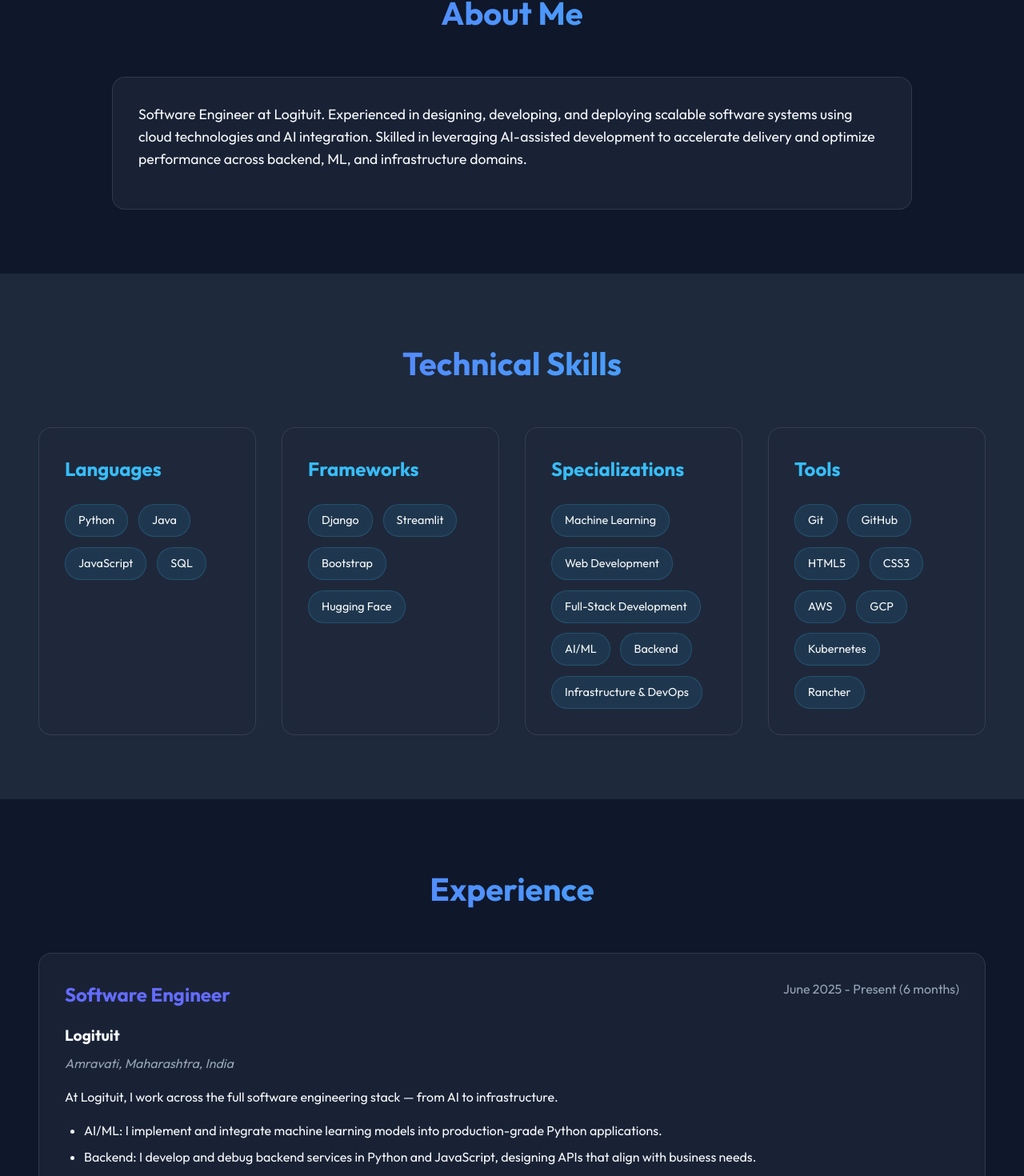
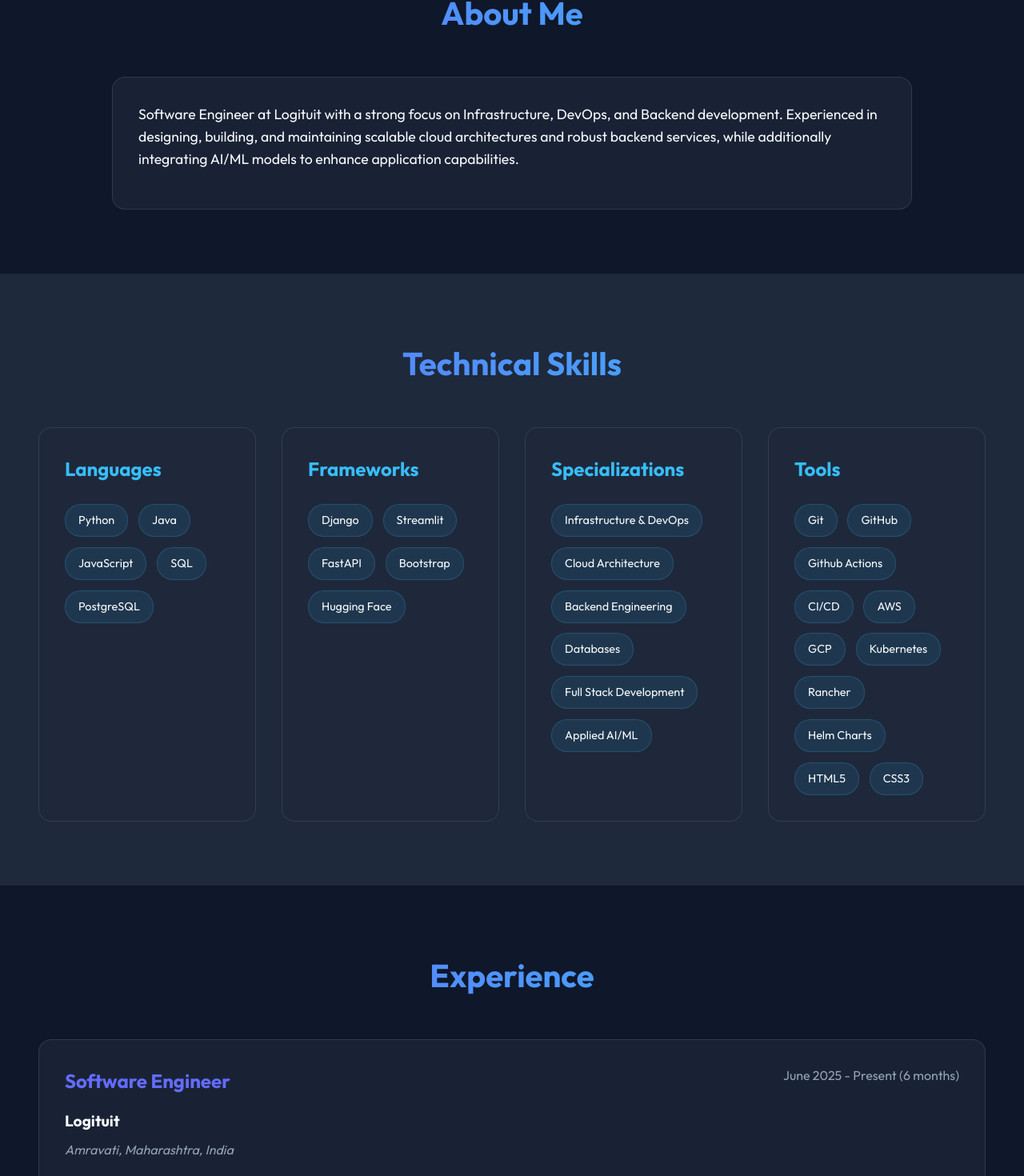
Before and after one commit to JagrutThakare/JagrutThakare.github.io, a React (Vite) app: page / in a window 1280 px wide. Shown: the part 896-2366 px from the top of the page at 80% size. Built offline with nearby package versions, Linux system fonts and the light colour scheme.

Commit message:
feat: Add initial portfolio data including personal information, social links, projects, skills, experience, education, and certifications.

```diff
--- a/src/data/portfolioData.js
+++ b/src/data/portfolioData.js
@@ -6,7 +6,7 @@ export const portfolioData = {
         resumeUrl: "/Resume.pdf",
         logo: "/images/light.png",
         favicon: "/images/light2.png",
-        summary: `Software Engineer at Logituit. Experienced in designing, developing, and deploying scalable software systems using cloud technologies and AI integration. Skilled in leveraging AI-assisted development to accelerate delivery and optimize performance across backend, ML, and infrastructure domains.`
+        summary: `Software Engineer at Logituit with a strong focus on Infrastructure, DevOps, and Backend development. Experienced in designing, building, and maintaining scalable cloud architectures and robust backend services, while additionally integrating AI/ML models to enhance application capabilities.`
     },
     socialLinks: {
         github: "https://github.com/JagrutThakare",
@@ -14,6 +14,14 @@ export const portfolioData = {
         codechef: "https://www.codechef.com/users/jagrut123"
     },
     projects: [
+        {
+            title: "S3 Bucket Manager",
+            description: "A Streamlit-based web application to browse, upload, and download files from S3-compatible storage services.",
+            technologies: ["Python", "Streamlit", "AWS S3"],
+            repo: "https://github.com/JagrutThakare/S3_Bucket_Manager",
+            demo: "",
+            category: "Infrastructure"
+        },
         {
             title: "Task Management System",
             description: "A Django-based task management system",
@@ -26,7 +34,7 @@ export const portfolioData = {
             title: "Hybrid Detection System",
             description: "A machine learning project using Streamlit for hybrid detection",
             technologies: ["Python", "Streamlit", "Machine Learning"],
-            repo: "",
+            repo: "https://github.com/JagrutThakare/Final-Year-Project",
             demo: "https://hybriddetectionsystem.streamlit.app",
             category: "Python"
         },
@@ -34,7 +42,7 @@ export const portfolioData = {
             title: "Supervised & Unsupervised Machine Learning",
             description: "Exploring various machine learning techniques",
             technologies: ["Python", "Streamlit", "Machine Learning"],
-            repo: "",
+            repo: "https://github.com/JagrutThakare/Intership-Sparks",
             demo: "https://machinelearning103.streamlit.app",
             category: "Python"
         },
@@ -58,7 +66,7 @@ export const portfolioData = {
             title: "Dragon Repeller RPG",
             description: "A browser-based RPG game",
             technologies: ["JavaScript", "HTML", "CSS"],
-            repo: "",
+            repo: "https://github.com/JagrutThakare/DragonRepellerRPG",
             demo: "https://jagrutthakare.github.io/DragonRepellerRPG",
             category: "JavaScript"
         },
@@ -66,7 +74,7 @@ export const portfolioData = {
             title: "Palindrome Checker",
             description: "A tool to check if a string is a palindrome",
             technologies: ["JavaScript", "HTML", "CSS"],
-            repo: "",
+            repo: "https://github.com/JagrutThakare/palindromechecker",
             demo: "https://jagrutthakare.github.io/palindromechecker",
             category: "JavaScript"
         },
@@ -74,16 +82,16 @@ export const portfolioData = {
             title: "Roman Numeral Converter",
             description: "Convert numbers to Roman numerals easily",
             technologies: ["JavaScript", "HTML", "CSS"],
-            repo: "",
+            repo: "https://github.com/JagrutThakare/romanNumeralConverter",
             demo: "https://jagrutthakare.github.io/romanNumeralConverter",
             category: "JavaScript"
         }
     ],
     skills: {
-        languages: ["Python", "Java", "JavaScript", "SQL"],
-        frameworks: ["Django", "Streamlit", "Bootstrap", "Hugging Face"],
-        specializations: ["Machine Learning", "Web Development", "Full-Stack Development", "AI/ML", "Backend", "Infrastructure & DevOps"],
-        tools: ["Git", "GitHub", "HTML5", "CSS3", "AWS", "GCP", "Kubernetes", "Rancher"]
+        languages: ["Python", "Java", "JavaScript", "SQL", "PostgreSQL"],
+        frameworks: ["Django", "Streamlit", "FastAPI", "Bootstrap", "Hugging Face"],
+        specializations: ["Infrastructure & DevOps", "Cloud Architecture", "Backend Engineering", "Databases", "Full Stack Development", "Applied AI/ML"],
+        tools: ["Git", "GitHub", "Github Actions", "CI/CD", "AWS", "GCP", "Kubernetes", "Rancher", "Helm Charts", "HTML5", "CSS3"]
     },
     experience: [
         {
@@ -91,11 +99,11 @@ export const portfolioData = {
             role: "Software Engineer",
             duration: "June 2025 - Present (6 months)",
             location: "Amravati, Maharashtra, India",
-            description: "At Logituit, I work across the full software engineering stack — from AI to infrastructure.",
+            description: "At Logituit, I work across the full software engineering stack, focusing primarily on scalable infrastructure, robust backend systems, and AI integration.",
             points: [
-                "AI/ML: I implement and integrate machine learning models into production-grade Python applications.",
+                "Infrastructure & DevOps: I build, deploy, and maintain scalable applications on Google Cloud and Rancher, managing Kubernetes clusters for reliability and performance.",
                 "Backend: I develop and debug backend services in Python and JavaScript, designing APIs that align with business needs.",
-                "Infrastructure & DevOps: I build, deploy, and maintain scalable applications on Google Cloud and Rancher, managing Kubernetes clusters for reliability and performance."
+                "AI/ML: I implement and integrate machine learning models into production-grade Python applications."
             ]
         },
         {
@@ -103,7 +111,7 @@ export const portfolioData = {
             role: "Software Engineer Trainee",
             duration: "January 2025 - April 2025 (4 months)",
             location: "Amravati, Maharashtra, India",
-            description: "Completed foundational training with Python and a Django-based Task Management System deployed on AWS. Subsequently contributed to a real-world AI project, developing multiple Hugging Face Spaces for image generation, inpainting, and object removal using models like Stable Diffusion, LaMa, and SDXL."
+            description: "Completed foundational training focusing on backend development with Python and Django, resulting in a Task Management System deployed on AWS. Also gained exposure to AI by contributing to real-world projects, assisting with the integration of image processing models."
         },
         {
             company: "The Sparks Foundation",
@@ -129,12 +137,12 @@ export const portfolioData = {
     ],
     certifications: [
         {
-            title: "Supervised Machine Learning: Regression and Classification",
-            link: "https://coursera.org/share/1c47ea0037e1f5d4d9a854369d3504a6"
+            title: "Alpha (DSA with Java)",
+            link: "https://www.linkedin.com/in/jagrutthakare/overlay/Certifications/1963440527/treasury/?profileId=ACoAADaDHKQBysFgA6fu7IyxVamMa51s6XammrE"
         },
         {
-            title: "Advanced Learning Algorithms",
-            link: "https://coursera.org/share/1510aaecf0419249e7666580295be0e3"
+            title: "TCS NQT IT",
+            link: "https://www.linkedin.com/in/jagrutthakare/overlay/Certifications/958324316/treasury/?profileId=ACoAADaDHKQBysFgA6fu7IyxVamMa51s6XammrE"
         },
         {
             title: "Typing certificate",
@@ -149,12 +157,12 @@ export const portfolioData = {
             link: "https://www.freecodecamp.org/certification/fcce2d8f853-d508-4561-9422-6a680df56da8/responsive-web-design"
         },
         {
-            title: "Alpha (DSA with Java)",
-            link: "https://www.linkedin.com/in/jagrutthakare/details/certifications/1722097843768/single-media-viewer/?profileId=ACoAADaDHKQBysFgA6fu7IyxVamMa51s6XammrE"
+            title: "Supervised Machine Learning: Regression and Classification",
+            link: "https://coursera.org/share/1c47ea0037e1f5d4d9a854369d3504a6"
         },
         {
-            title: "TCS NQT IT",
-            link: "https://media.licdn.com/dms/image/v2/D4D2DAQHiBqePgHndSw/profile-treasury-image-shrink_1280_1280/profile-treasury-image-shrink_1280_1280/0/1729682637560?e=1765087200&v=beta&t=ZY6tbeR1q7OhONDIA4UpCmEg5rh2b01YJ6Z0TLJiqso"
-        }
+            title: "Advanced Learning Algorithms",
+            link: "https://coursera.org/share/1510aaecf0419249e7666580295be0e3"
+        },
     ]
 };
```
